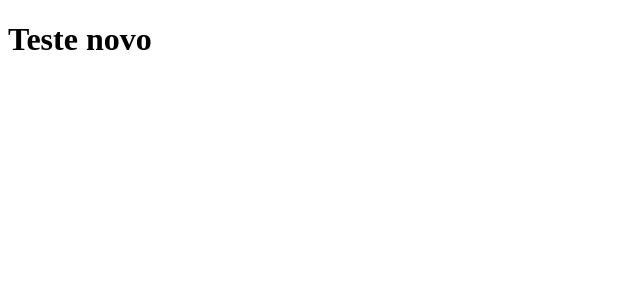
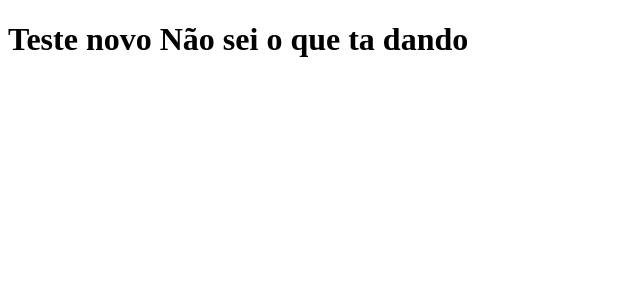
Before and after one commit to JLeoBorges/clone-tabnews, a Next.js app: page / in a window 1280 px wide. Shown: the top 300 px of the page, without its empty margins (0-640 px from the left). Built offline with nearby package versions, Linux system fonts and the light colour scheme.

Commit message:
Mais um teste de commit

```diff
--- a/pages/index.js
+++ b/pages/index.js
@@ -1,7 +1,7 @@
 function Home(){
     return(
         <div>
-    <h1>Teste novo</h1>
+    <h1>Teste novo Não sei o que ta dando</h1>
     </div>);
 }
 
```
